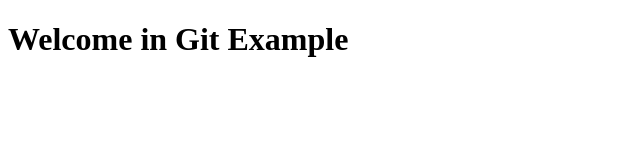
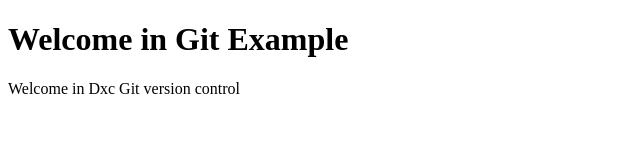
Before and after one commit to HarikaVottikonda/Nov-7, a plain HTML site: page Index.html in a window 1280 px wide. Shown: the whole page, without its empty margins (0-640 px from the left). Drawn offline with Linux system fonts and the light colour scheme.

Commit message:
Second commit in Index file

```diff
--- a/Index.html
+++ b/Index.html
@@ -7,5 +7,6 @@
 </head>
 <body>
     <h1>Welcome in Git Example</h1>
+    <p>Welcome in Dxc Git version control</p>
 </body>
 </html>
```
